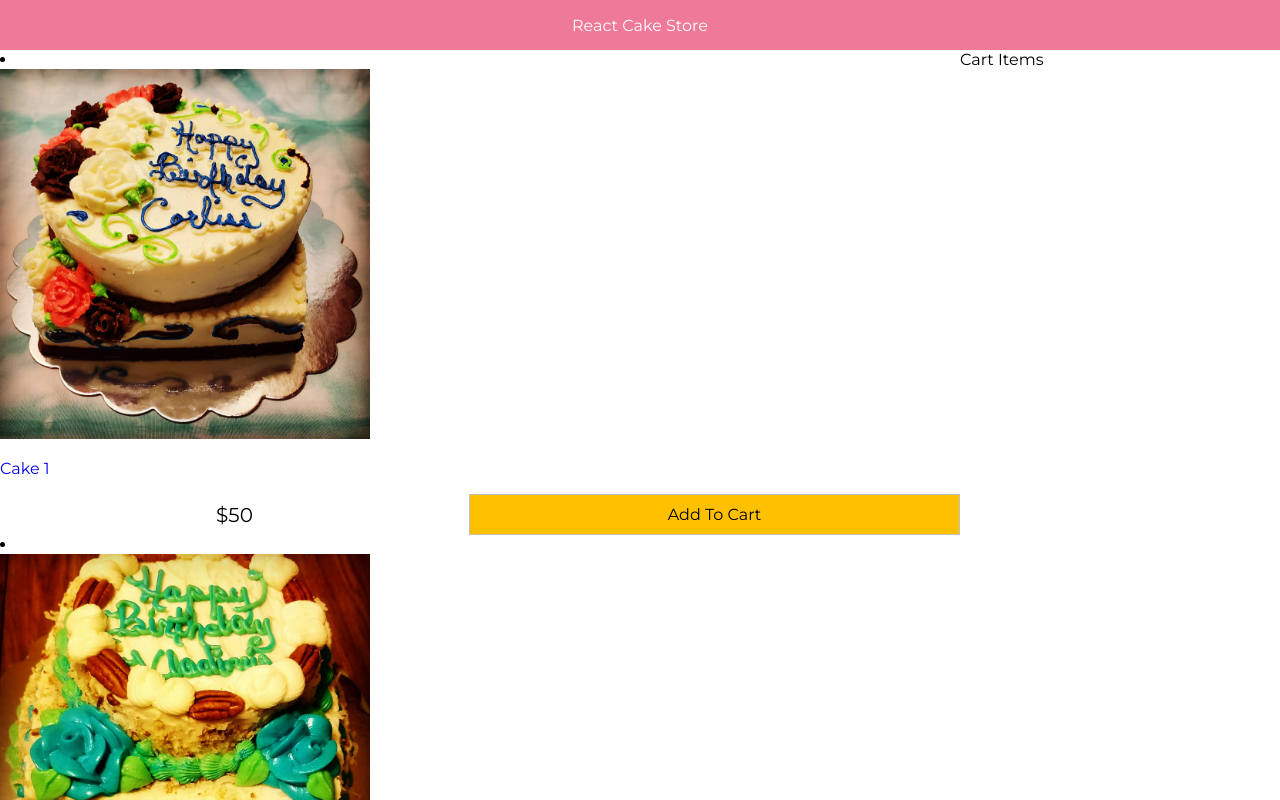
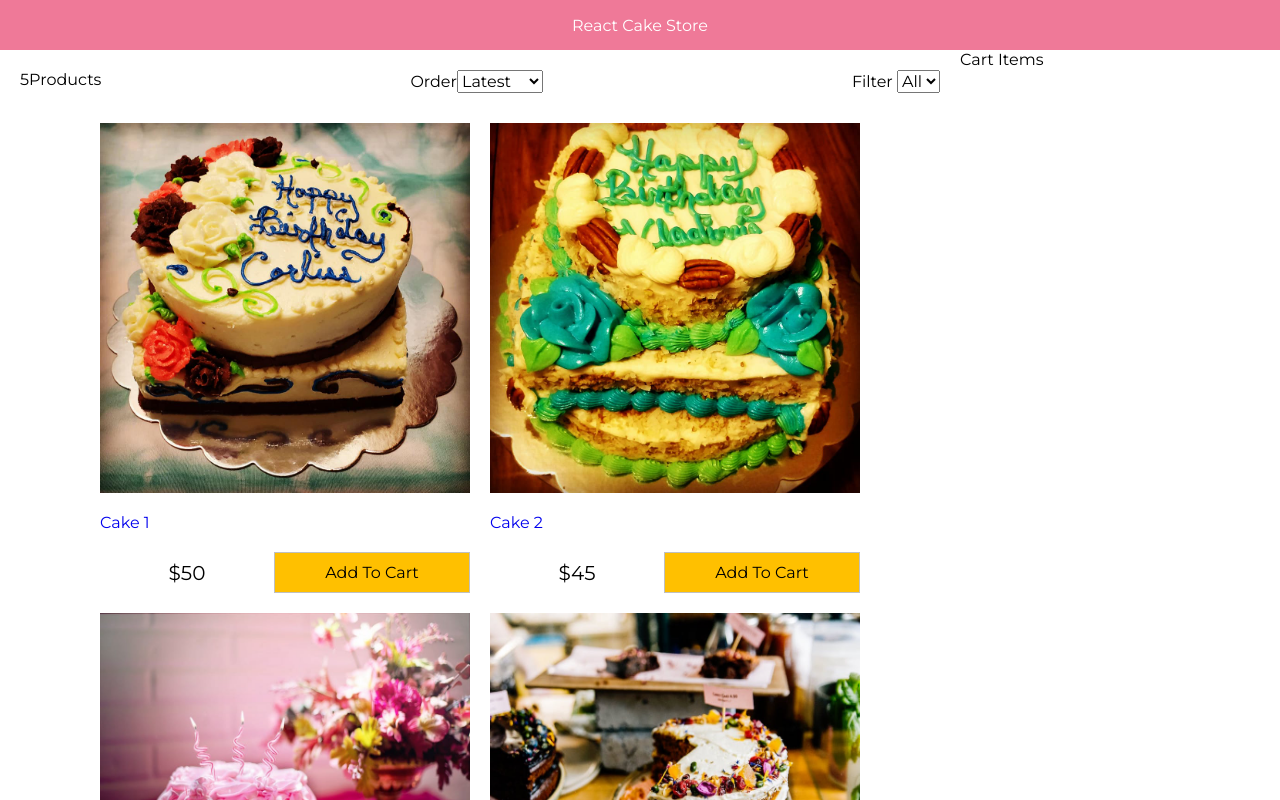
Before and after one commit to marcial2020/react-cake-redux, a React (Create React App) app: page / in a window 1280 px wide. Shown: the top 800 px of the page. Built offline with nearby package versions, Linux system fonts and the light colour scheme.

Commit message:
add new commit

```diff
--- a/src/App.js
+++ b/src/App.js
@@ -1,4 +1,5 @@
 import React from 'react';
+import Filter from './components/Filter';
 import Products from './components/Products';
 import data from "./data.json";
 
@@ -12,6 +13,40 @@
       sort: ""
     };
   }
+
+  sortProducts = (event) => {
+    //implemente
+    const sort= event.target.value;
+    console.log(event.target.value);
+          this.setState((state) => ({
+            sort: sort,
+            products: this.state.products
+            .slice()
+            .sort((a, b) =>
+              sort === "lowest"?
+              a.price > b.price? 1: -1:
+              sort === "highest"?
+              a.price < b.price? 1: -1:
+              a._id > b._id? 1: -1
+            ),
+          }));
+
+  };
+
+
+  filterProducts = (event) => {
+    //implemente
+    console.log(event.target.value);
+    if(event.target.value === ""){
+      this.setState({size: event.target.value, products: data.products});
+    }else {
+      this.setState ({
+        size: event.target.value,
+        products: data.products.filter(product => product.availableSizes.indexOf(event.target.value) >= 0),
+      });
+    }
+  }
+
   render(){
     return (
       <div className="grid-container">
@@ -21,6 +56,12 @@
         <main>
           <div className="content">
             <div className="main">
+              <Filter count={this.state.products.length}
+                size={this.state.size}
+                sort={this.state.sort}
+                filterProducts={this.filterProducts}
+                sortProducts={this.sortProducts}
+              />
               <Products products={this.state.products}/>
               </div>
             <div className="sidebar">Cart Items</div>
--- /dev/null
+++ b/src/components/Filter.js
@@ -0,0 +1,38 @@
+import React, { Component } from 'react'
+
+export default class Filter extends Component {
+    render() {
+        return (
+          <div className="filter">
+            <div className="filter-result">
+              {this.props.count}
+              Products
+            </div>
+            <div className="filter-sort">
+              Order
+              <select
+                value={this.props.sort}
+                onChange={this.props.sortProducts}
+              >
+                <option>Latest</option>
+                <option value="lowest">Lowest</option>
+                <option value="highest">Highest</option>
+              </select>
+            </div>
+            <div className="filter-size">
+              Filter{" "}
+              <select
+                value={this.props.size}
+                onChange={this.props.filterProducts}
+              >
+                <option value=" ">All</option>
+                <option value="S">S</option>
+                <option value="M">M</option>
+                <option value="L">L</option>
+                <option value="XL">XL</option>
+              </select>
+            </div>
+          </div>
+        );
+    }
+}
--- a/src/components/Products.js
+++ b/src/components/Products.js
@@ -5,8 +5,8 @@
     render() {
         return (
           <div>
-                <ul className="products"></ul>
-                {this.props.products.map(product => (
+            <ul className="products">
+              {this.props.products.map((product) => (
                 <li key={product._id}>
                   <div className="product">
                     <a href={"#" + product._id}>
@@ -14,15 +14,14 @@
                       <p>{product.title}</p>
                     </a>
                     <div className="product-price">
-                                <div>{formatCurrency (product.price)}</div>
-                                <button className="button primary">
-                                    Add To Cart
-                                    </button>
+                      <div>{formatCurrency(product.price)}</div>
+                      <button className="button primary">Add To Cart</button>
                     </div>
                   </div>
                 </li>
               ))}
+            </ul>
           </div>
-        )
+        );
     }
 }
--- a/src/data.json
+++ b/src/data.json
@@ -13,7 +13,7 @@
             "title": "Cake 2",
             "image": "/images/cake-2.jpg",
             "description": "This is our delicious homemade cake, bake with passion and love.",
-            "price": 50,
+            "price": 45,
             "availableSizes": [
                 "S",
                 "M",
@@ -25,7 +25,7 @@
             "title": "Cake 3",
             "image": "/images/cake-3.jpeg",
             "description": "This is our delicious homemade cake, bake with passion and love.",
-            "price": 50,
+            "price": 55,
             "availableSizes": [
                 "S",
                 "M",
@@ -37,7 +37,7 @@
             "title": "Cake 4",
             "image": "/images/cake-4.jpeg",
             "description": "This is our delicious homemade cake, bake with passion and love.",
-            "price": 50,
+            "price": 35,
             "availableSizes": [
                 "S",
                 "M",
@@ -49,7 +49,7 @@
             "title": "Cake 5",
             "image": "/images/cake-5.jpeg",
             "description": "This is our delicious homemade cake, bake with passion and love.",
-            "price": 50,
+            "price": 65,
             "availableSizes": [
                 "S",
                 "M",
--- a/src/index.css
+++ b/src/index.css
@@ -74,7 +74,7 @@
   flex: 1 20rem;
 }
 
-/* product */
+/* products */
 
 .products{
   display: flex;
@@ -133,3 +133,13 @@
 .button.primary{
   background-color: #ffc000;
 }
+
+/* filter class */
+
+.filter{
+  display: flex;
+  padding: 1rem;
+  margin: 1rem;
+  justify-content: space-between;
+  box-shadow: 0.1rem #c0c0c0 solid;
+}
```
Lines whose indentation alone changed are shown as unchanged.
